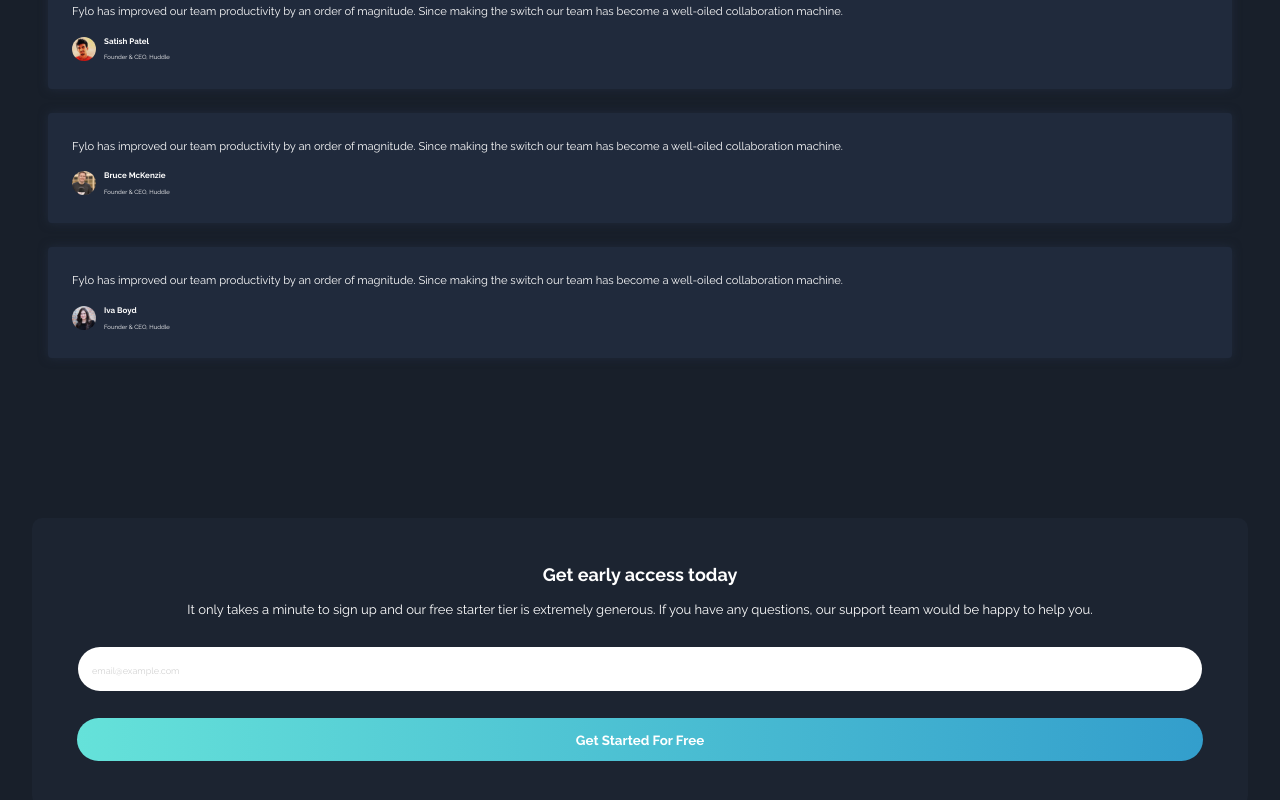
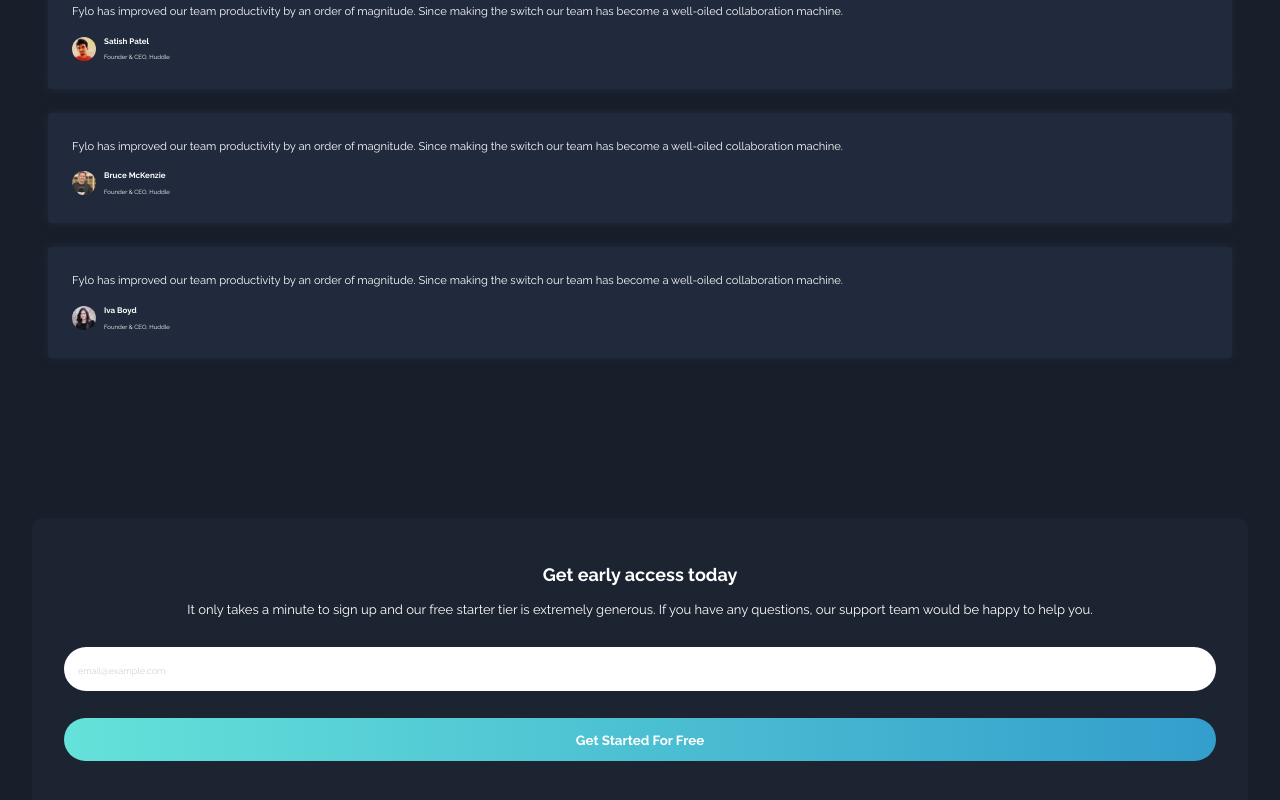
Before and after one commit to josr13/fylo-dark-theme-landing-page, a React (Vite) app: page / in a window 1280 px wide. Shown: the part 3635-4435 px from the top of the page. Built offline with nearby package versions, Linux system fonts and the light colour scheme.

Commit message:
Fix input + button margin

```diff
--- a/src/index.css
+++ b/src/index.css
@@ -236,7 +236,7 @@ main {
   border: none;
   border-radius: 25px;
   padding: 1em;
-  margin: 1em;
+  margin: 1em 0;
   font-size: 14px;
   background-color: var(--white);
   font-family: inherit;
@@ -251,7 +251,7 @@ main {
   border: none;
   border-radius: 25px;
   padding: 1em;
-  margin: 1em;
+  margin: 1em 0;
   background: linear-gradient(to right, var(--cyan), var(--blue));
   color: inherit;
   font-family: inherit;
```
